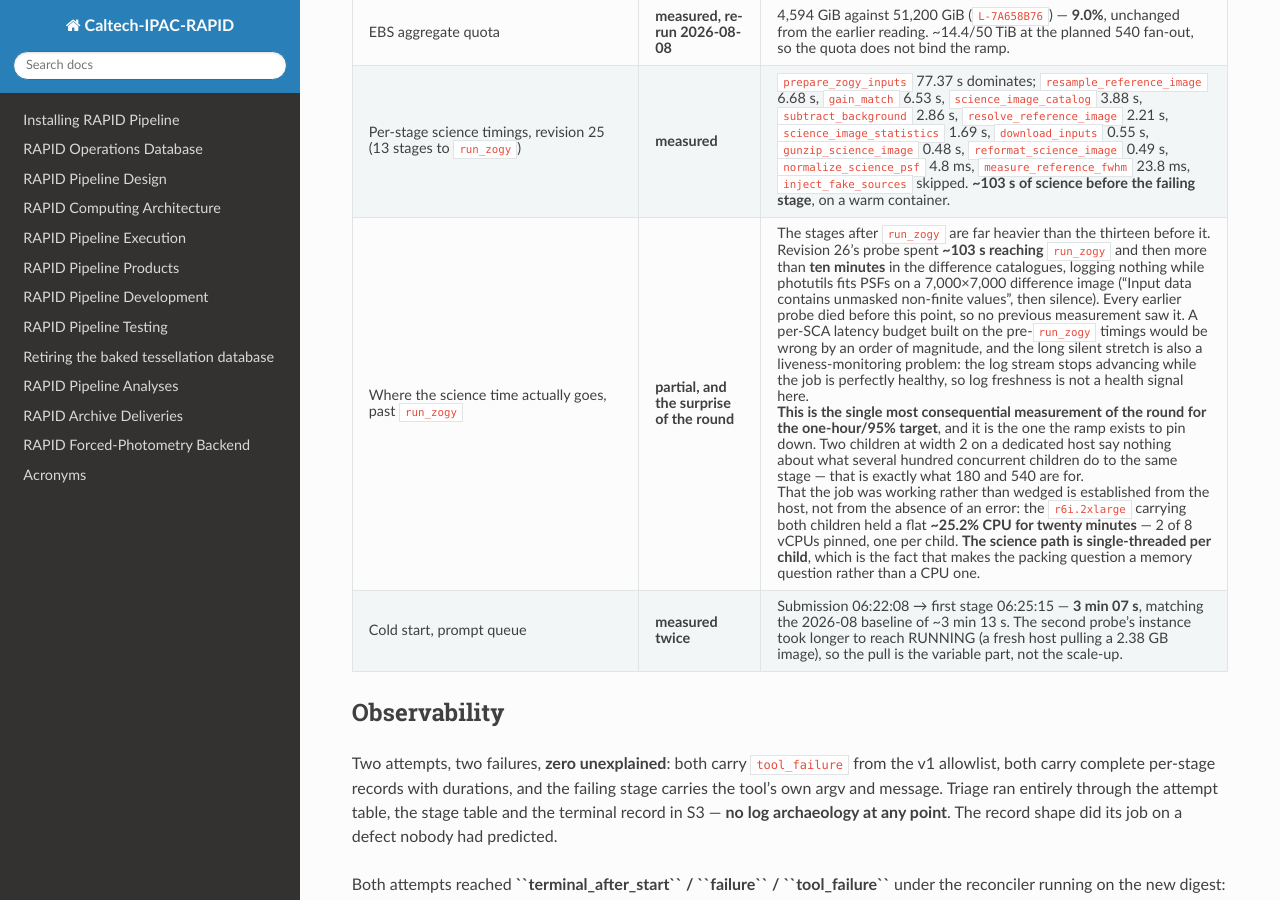
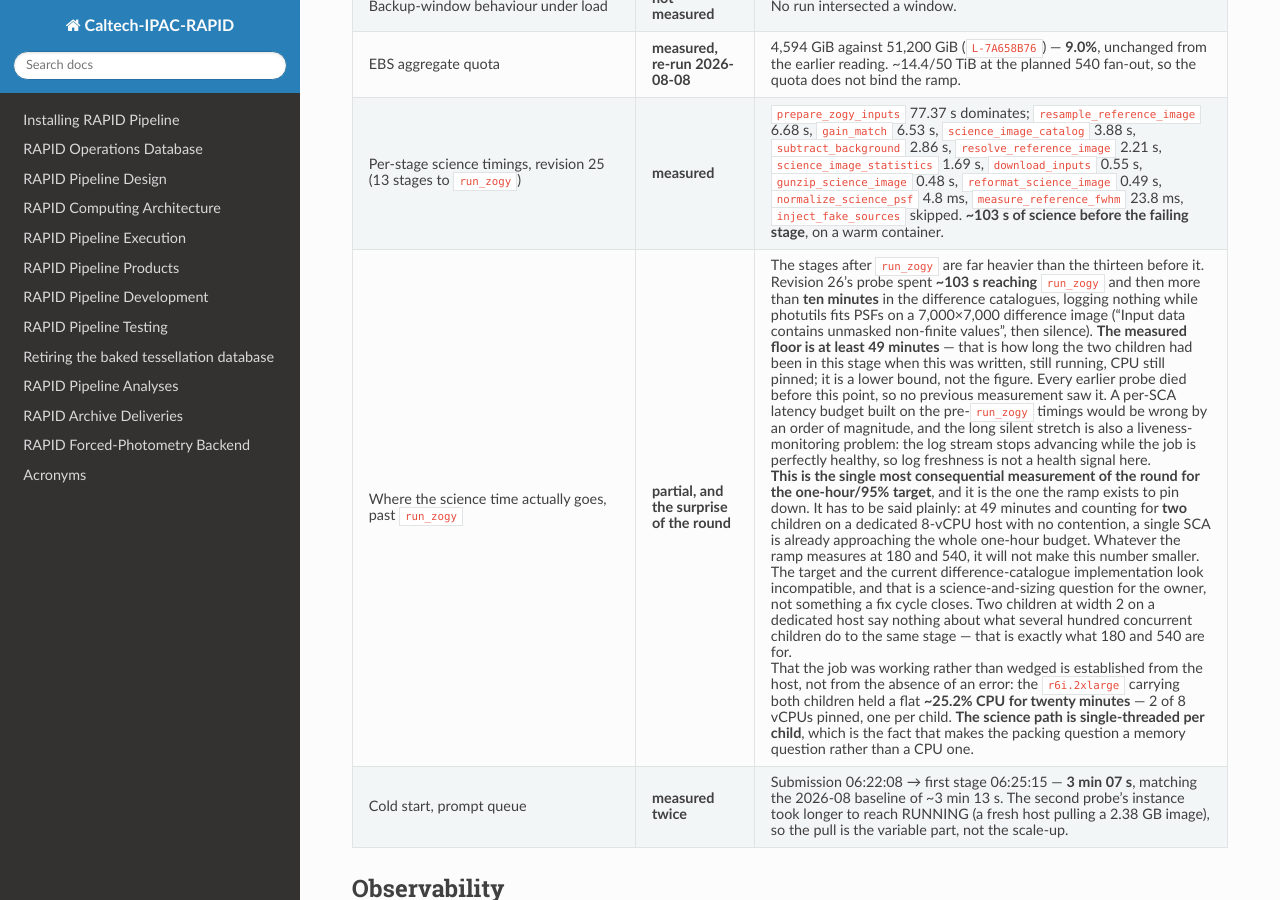
Before and after one commit to Caltech-IPAC/rapid, a Sphinx documentation site: the page built from docs/source/dev/q9_fix_round.rst, in a window 1280 px wide and 900 px high, scrolled down 4918 px. Built offline with Sphinx 7.4.7 and the Read the Docs theme 3.1.0, drawn with Linux system fonts in a browser that asks for light colours.

Commit message:
docs: the latency target and this stage look incompatible, said plainly
At 49 minutes and counting for TWO children on a dedicated 8-vCPU host
with no contention, one SCA is already approaching the whole one-hour
budget. The ramp will not make that number smaller — 180 and 540 add
contention, they do not remove work.

Recorded as a lower bound rather than a figure, because the children were
still running when this was written. The point stands either way: this is
a science-and-sizing question for the owner, not something another fix
cycle closes.

Co-Authored-By: Claude Opus 5 <noreply@anthropic.com>
Claude-Session: https://claude.ai/code/session_0171Nyu9f4jFHak4w8HopTAL

```diff
--- a/docs/source/dev/q9_fix_round.rst
+++ b/docs/source/dev/q9_fix_round.rst
@@ -349,8 +349,11 @@ measurements are the first run's, carried forward, and remain
        ``run_zogy`` and then more than **ten minutes** in the difference
        catalogues, logging nothing while photutils fits PSFs on a
        7,000×7,000 difference image ("Input data contains unmasked
-       non-finite values", then silence). Every earlier probe died before
-       this point, so no previous measurement saw it. A per-SCA latency
+       non-finite values", then silence). **The measured floor is at
+       least 49 minutes** — that is how long the two children had been in
+       this stage when this was written, still running, CPU still pinned;
+       it is a lower bound, not the figure. Every earlier probe died
+       before this point, so no previous measurement saw it. A per-SCA latency
        budget built on the pre-``run_zogy`` timings would be wrong by an
        order of magnitude, and the long silent stretch is also a
        liveness-monitoring problem: the log stream stops advancing while
@@ -359,7 +362,14 @@ measurements are the first run's, carried forward, and remain
 
        **This is the single most consequential measurement of the round
        for the one-hour/95% target**, and it is the one the ramp exists to
-       pin down. Two children at width 2 on a dedicated host say nothing
+       pin down. It has to be said plainly: at 49 minutes and counting
+       for **two** children on a dedicated 8-vCPU host with no
+       contention, a single SCA is already approaching the whole one-hour
+       budget. Whatever the ramp measures at 180 and 540, it will not
+       make this number smaller. The target and the current
+       difference-catalogue implementation look incompatible, and that is
+       a science-and-sizing question for the owner, not something a fix
+       cycle closes. Two children at width 2 on a dedicated host say nothing
        about what several hundred concurrent children do to the same
        stage — that is exactly what 180 and 540 are for.
 
```
